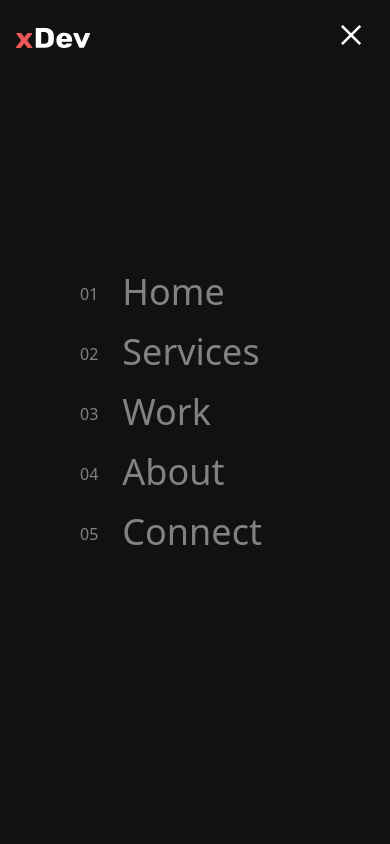
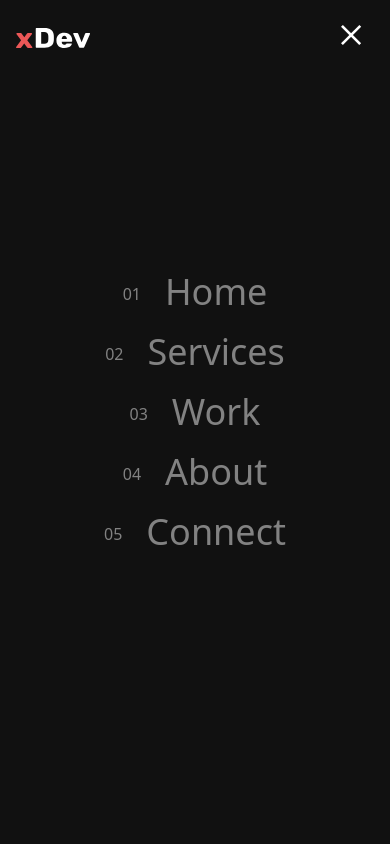
Before and after one commit to alisyahidin/xdev, a Next.js app: page / in a window 390 px wide. Both pictures are taken after a click on the button 350 px from the left and 35 px from the top of the page. Shown: the top 844 px of the page. Built offline with nearby package versions, Linux system fonts and the light colour scheme.

Commit message:
update side menu layout mobile view

```diff
--- a/components/Menu.tsx
+++ b/components/Menu.tsx
@@ -227,7 +227,7 @@
         className="fixed flex h-screen w-screen p-20 z-40"
         style={{ backgroundColor: '#111111' }}
       >
-        <div style={{ color: '#828282' }} className="flex-1 w-full h-full flex flex-col justify-center items-start">
+        <div style={{ color: '#828282' }} className="flex-1 w-full h-full flex flex-col justify-center items-center sm:items-start">
           {menus.map((menu, index) => (
             <Link key={index} href={menu.href} passHref>
               <motion.a
```
